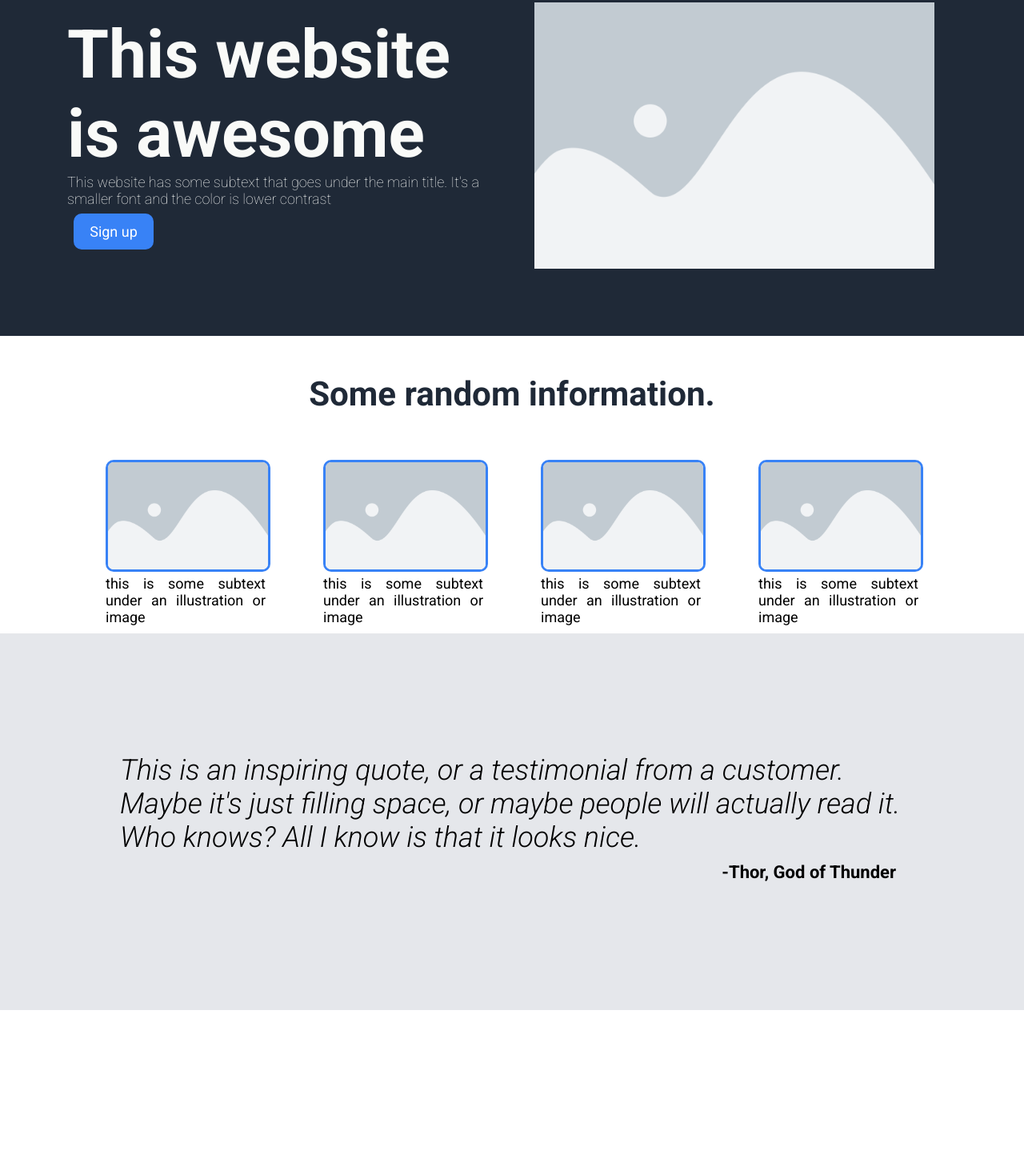
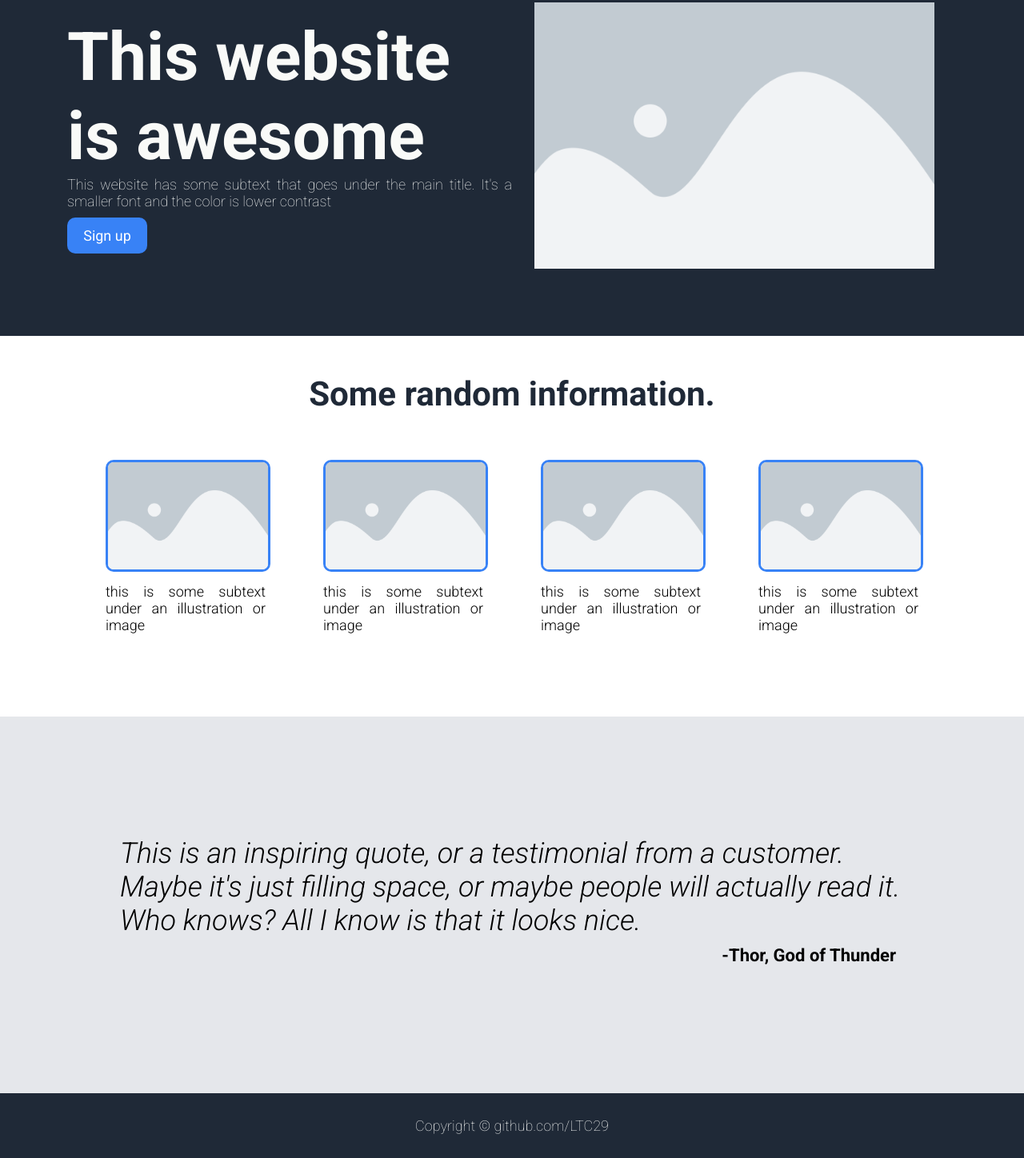
Before and after one commit to LTC29/ltc-flex-landing-page, a plain HTML site: page index.html in a window 1280 px wide. Shown: the part 114-1562 px from the top of the page at 80% size. Before the commit the page ends 1377 px from the top, so only its background shows below. Drawn offline with Linux system fonts and the light colour scheme.

Commit message:
Adds footer and cleans up webpage

```diff
--- a/index.html
+++ b/index.html
@@ -58,5 +58,8 @@
         <div class="author">-Thor, God of Thunder</div>
         </div>
     </div>
+    <div class="footer">
+            Copyright © github.com/LTC29
+    </div>
 </body>
 </html>
--- a/styles.css
+++ b/styles.css
@@ -60,6 +60,8 @@ a:link {
     flex: 1;
     max-width: 600px;
     font-weight: 100;
+    gap: 10px;
+    text-align: justify;
 }
 
 button {
@@ -73,7 +75,7 @@ button {
     background-color: #3882f6;
     border-radius: 10px;
     font-size: 18px;
-    margin: 8px;
+    margin: 0;
     font-weight: 400;
 }
 
@@ -120,13 +122,16 @@ ul {
     justify-content: center;
     gap: 52px;
     text-align: center;
+    margin-bottom: 84px;
   }
 
   .desc {
     text-align: justify;
     font-size: 18px;
-    padding: 0px;
+    padding-top: 10px;
+    padding-bottom: 10px;
     margin: 0px;
+    font-weight: 300;
   }
 
   .square {
@@ -164,3 +169,14 @@ ul {
   .inspiring {
     padding: 150px;
   }
+
+.footer {
+    display: flex;
+    align-items: center;
+    justify-content: center;
+    background-color: #1f2937;
+    color: #f9faf8;
+    padding: 30px;
+    font-size: 18px;
+    font-weight: 100;
+}
```
